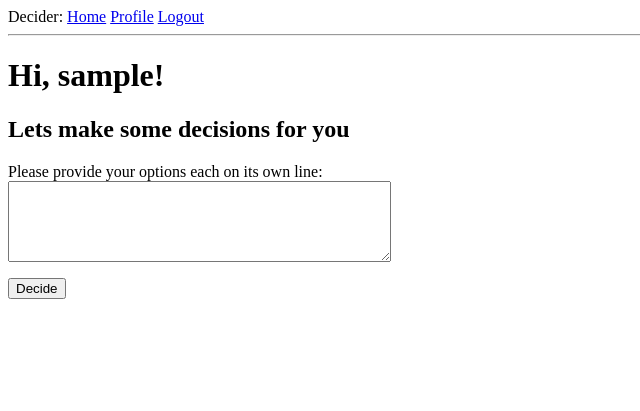
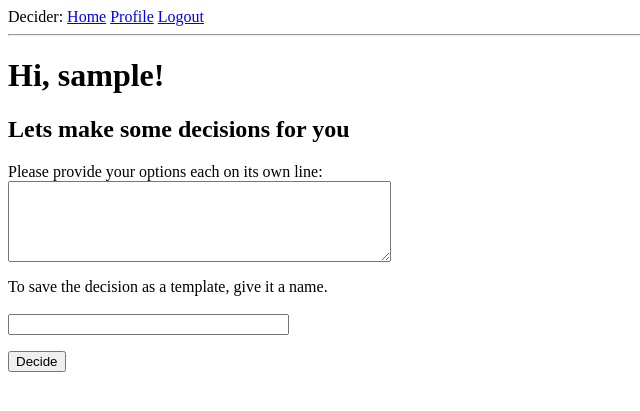
Before and after one commit to dcube93/decider, a Flask app: page / in a window 1280 px wide. Shown: the top 411 px of the page, without its empty margins (0-640 px from the left). Run offline with Flask 2, Linux system fonts and the light colour scheme; the visitor is signed in with stand-in values (Sample User, id 1); data comes from the database, SQL or seed files in the repository; both versions use the stored data as it was after the commit.

Commit message:
implemented templates in profile

```diff
--- a/app/forms.py
+++ b/app/forms.py
@@ -28,5 +28,10 @@ class RegistrationForm(FlaskForm):
             raise ValidationError('Please use a different email address.')
 
 class DecisionForm(FlaskForm):
-    options = TextAreaField('Options')
+    name = StringField('TemplateName')
+    options = TextAreaField('Options', validators=[DataRequired()])
     submit = SubmitField('Decide')
+
+class ResultForm(FlaskForm):
+    name = StringField('TemplateName')
+    submit = SubmitField('Continue')
--- a/app/routes.py
+++ b/app/routes.py
@@ -2,7 +2,7 @@ from flask import render_template, flash, redirect, url_for, request
 from app import app, db
 from app.forms import LoginForm, RegistrationForm, DecisionForm
 from flask_login import current_user, login_user, logout_user, login_required
-from app.models import User
+from app.models import User, Template, Choice
 from werkzeug.urls import url_parse
 import random
 
@@ -11,29 +11,80 @@ import random
 @login_required
 def index():
     form = DecisionForm()
-    return render_template('index.html', title='Home', form=form)#, user=user, posts=posts)
+    return render_template('index.html', title='Home', form=form)
 
-@app.route('/decide', methods=['POST'])
+@app.route('/decide/<templateID>', methods=['POST','GET'])
+@login_required
+def decide_template(templateID):
+    #templateID = request.args.get("id")
+    if templateID is not None:
+        template = Template.query.get(templateID)
+        if template is not None:
+            if template.user_id == current_user.id:
+                temp_options = template.choices.all()
+                options = []
+                for temp_option in temp_options:
+                    options.append(temp_option.value)
+                selection = random.choice(options)
+            else:
+                #back to index
+                return redirect(url_for('index'))
+        else:
+                #back to index
+                return redirect(url_for('index'))
+    else:
+        #options = list(filter(bool, request.form['options'].splitlines()))
+        #flash(options)
+        return redirect(url_for('index'))
+
+
+
+    return render_template('decide_result.html', selection=selection, options=options)
+
+@app.route('/decide', methods=['POST','GET'])
 @login_required
 def decide():
-    #options = request.form['options'].split(',')
+    """"
+    templateID = request.args.get("id")
+    if templateID is not None:
+        template = Template.query.get(templateID)
+        if template.user_id == current_user.id:
+            temp_options = template.choices.all()
+            options = []
+            for temp_option in temp_options:
+                options.append(temp_option.value)
+            flash(options)
+        else:
+            #back to index
+            return redirect(url_for('index'))
+    else:
+        options = list(filter(bool, request.form['options'].splitlines()))
+        flash(options)
+    """
     options = list(filter(bool, request.form['options'].splitlines()))
     selection = random.choice(options)
-    return render_template('decide_result.html', selection=selection)
+    flash(selection)
+    name = request.form['name']
 
-    """""
-    options = []
-    for key, value in request.form.items():
-        if key.startswith('option-'):
-            options.append(value)
-    selection = random.choice(options)
-    return render_template('decide_result.html', selection=selection)
-    """
+    if name is not None:
+        t = Template(name=name, owning_u=current_user)
+        db.session.add(t)
+
+        for option in options:
+            c = Choice(value=option, owning_t=t)
+            db.session.add(c)
+
+        db.session.commit()
+        flash('Template saved to profile.')
+
+    return render_template('decide_result.html', selection=selection, options=options, name=name)
+
 @app.route('/profile')
 @login_required
 def profile():
     user = User.query.filter_by(username=current_user.username).first_or_404()
-    return render_template('profile.html', user=user)
+    templates = user.templates.all()
+    return render_template('profile.html', user=user, templates=templates)
 
 @app.route('/login', methods=['GET', 'POST'])
 def login():
--- a/app/templates/decide_result.html
+++ b/app/templates/decide_result.html
@@ -2,6 +2,5 @@
 
 {% block content %}
     <h1>Decision results</h1>
-    <h1>We decided: {{ selection }}</h1>
-    <a href="{{ url_for('index') }}">Decide Again</a>
+    <h2>We decided: {{ selection }}</h2>
 {% endblock %}
--- a/app/templates/index.html
+++ b/app/templates/index.html
@@ -12,6 +12,14 @@
             <span style="color: red;">[{{ error }}]</span>
             {% endfor %}
         </p>
+        <p>
+            To save the decision as a template, give it a name. <br><br>
+            {{ form.name(size=32) }}<br>
+            {% for error in form.name.errors %}
+            <span style="color: red;">[{{ error }}]</span>
+            {% endfor %}
+        </p>
+
         <p>{{ form.submit() }}</p>
     </form>
 {% endblock %}
```
Also changed, not shown: app/templates/profile.html (+9 -2 lines), app.db.
